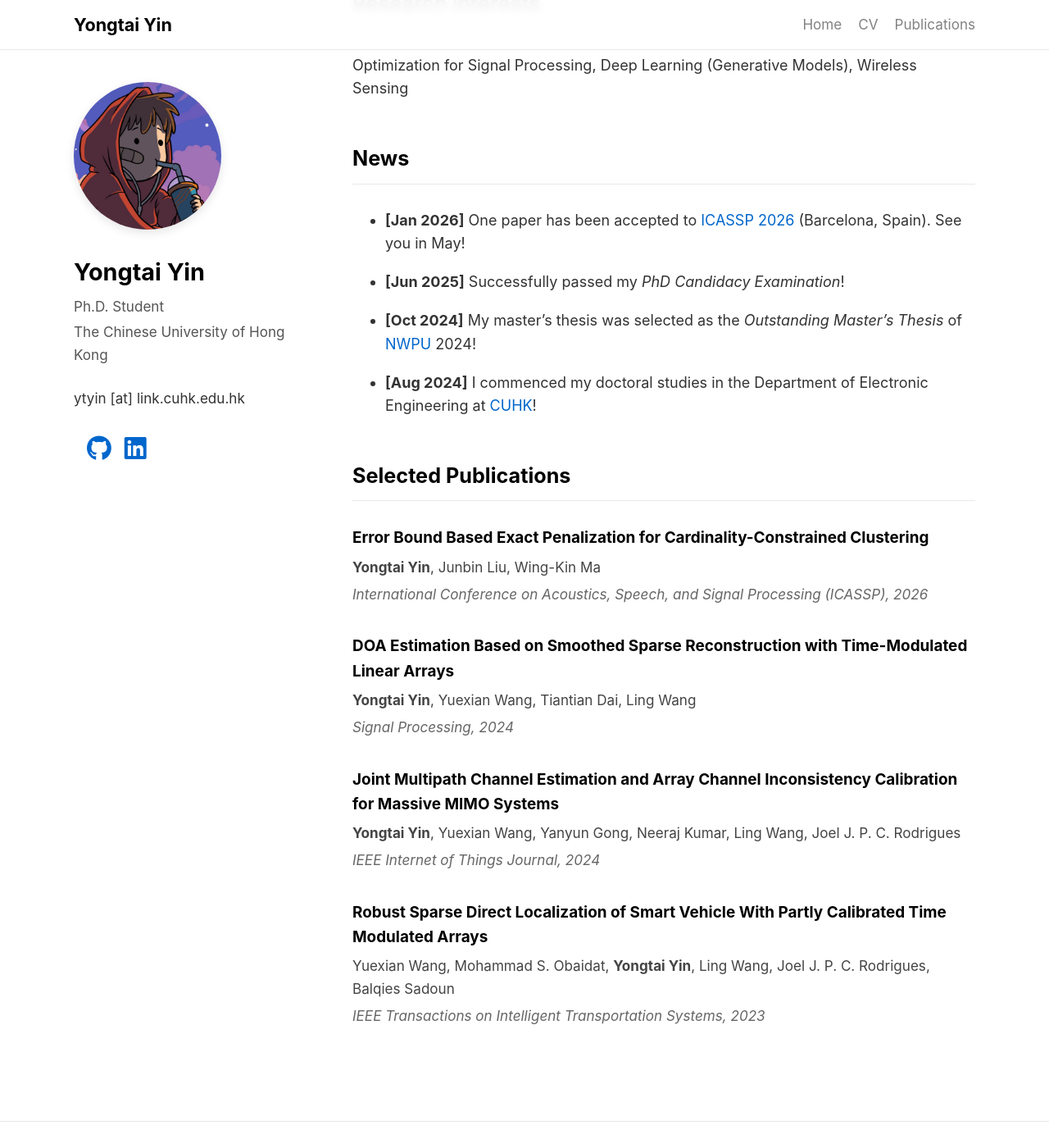
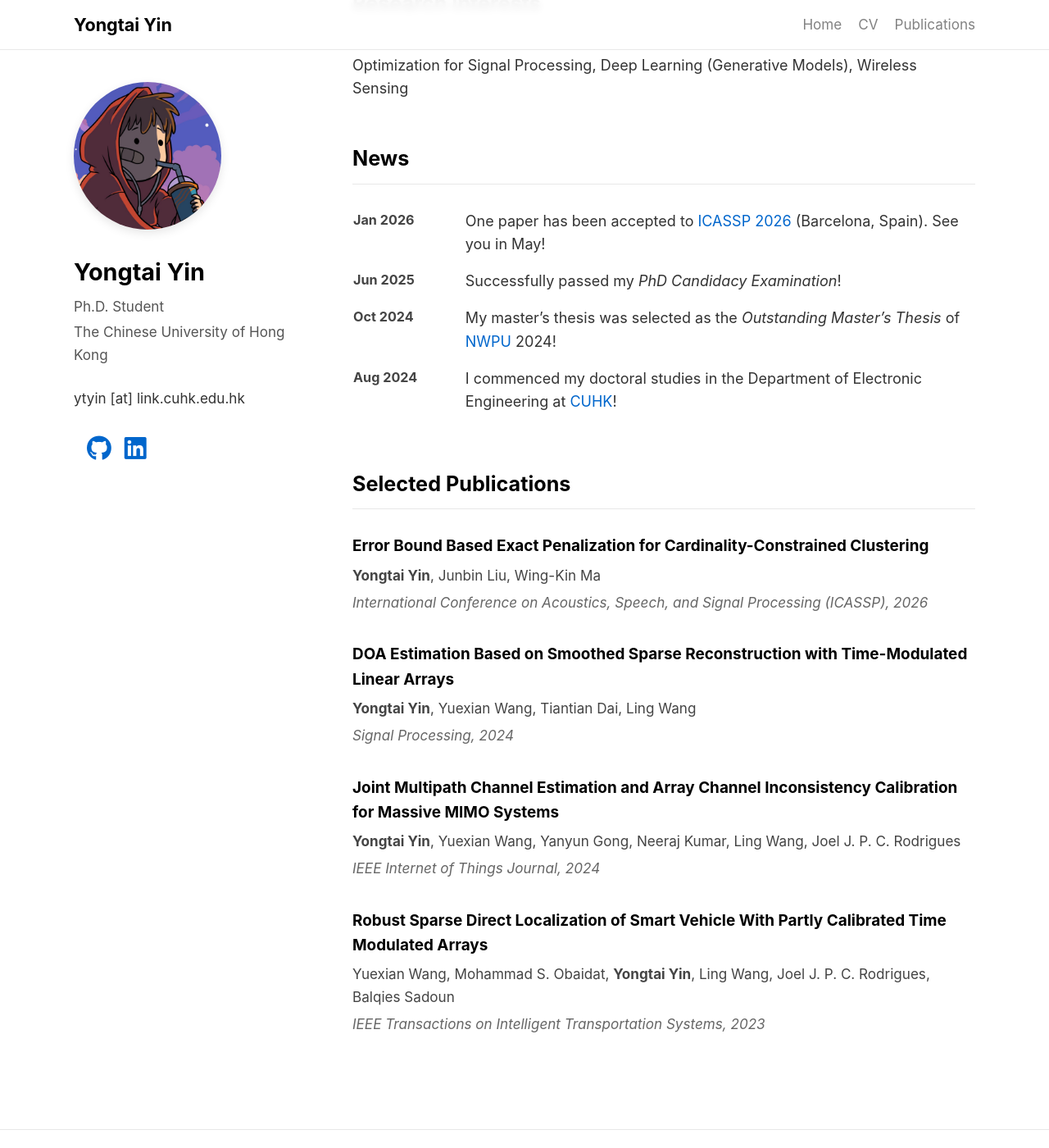
Before and after one commit to yongtai-yin/yongtai-yin.github.io, a Jekyll site: the page built from index.md, in a window 1280 px wide and 1400 px high, scrolled down 410 px. Shown: the whole window at 82% size. Built offline with Jekyll 4.4.1, drawn with Linux system fonts in a browser that asks for light colours; a style sheet for code colours, icons or effects is not loaded.

Commit message:
Add news section with recent achievements and update styling for consistency

```diff
--- a/assets/css/style.css
+++ b/assets/css/style.css
@@ -176,6 +176,10 @@ a:hover {
     padding-bottom: 15px;
 }
 
+.news-text p {
+    margin: 0;
+}
+
 /* Styled code blocks for inline highlighting in news */
 code {
     background-color: #f3f4f6; /* Slightly more visible gray */
--- a/index.md
+++ b/index.md
@@ -31,24 +31,14 @@ Optimization for Signal Processing, Deep Learning (Generative Models), Wireless
 
 ## News
 
-- **[Jan 2026]** One paper has been accepted to [ICASSP 2026](https://2026.ieeeicassp.org/) (Barcelona, Spain). See you in May!
-
-- **[Jun 2025]** Successfully passed my *PhD Candidacy Examination*!
-
-- **[Oct 2024]** My master's thesis was selected as the *Outstanding Master's Thesis* of [NWPU](https://en.nwpu.edu.cn/) 2024!
-
-- **[Aug 2024]** I commenced my doctoral studies in the Department of Electronic Engineering at [CUHK](https://www.cuhk.edu.hk)!
-
-<!-- <table class="news-table">
+<table class="news-table">
+{% for news in site.data.news %}
     <tr>
-        <td class="news-date">Oct 2024</td>
-        <td class="news-text">My master's thesis was selected as the `Outstanding Master's Thesis` of [NWPU](https://en.nwpu.edu.cn/) 2024.</td>
+        <td class="news-date">{{ news.date }}</td>
+        <td class="news-text">{{ news.content | markdownify }}</td>
     </tr>
-    <tr>
-        <td class="news-date">Aug 2024</td>
-        <td class="news-text">I commenced my doctoral studies in the Department of Electronic Engineering at [CUHK](https://www.cuhk.edu.hk) !</td>
-    </tr>
-</table> -->
+{% endfor %}
+</table>
 
 ## Selected Publications
 
```
Also changed, not shown: _data/news.yml (added, +11 -0 lines).
